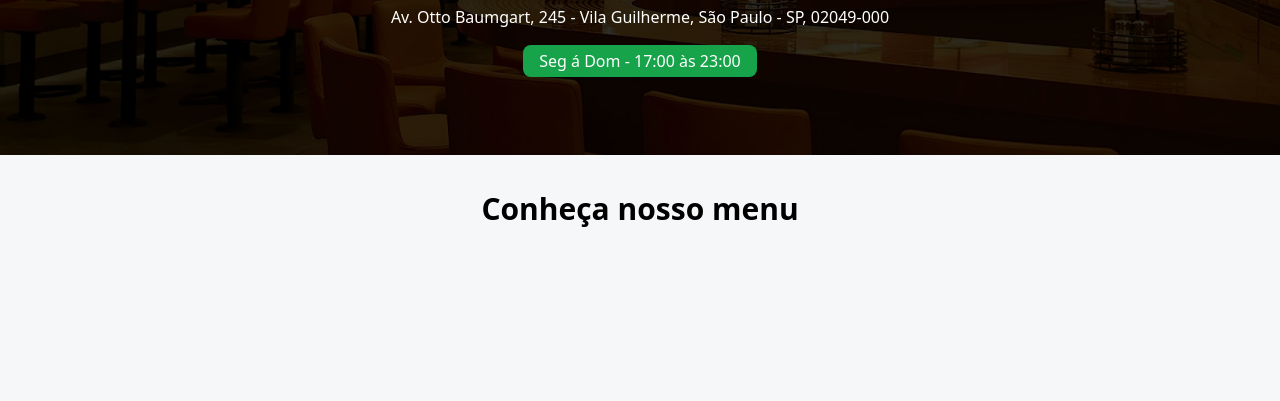
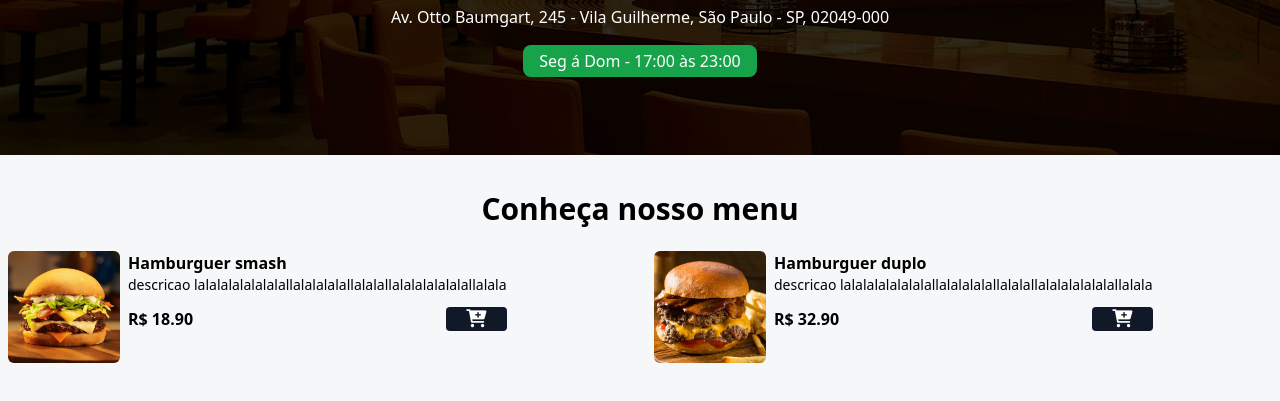
Before and after one commit to Matheus-Freitas0/hamburger-shop-page, a website: page index.html in a window 1280 px wide. Shown: the part 265-666 px from the top of the page. Drawn offline with Linux system fonts and the light colour scheme.

Commit message:
Added Font Awesome stylesheet, updated index.html with menu items, and modified styles in output.css

```diff
--- a/index.html
+++ b/index.html
@@ -10,6 +10,11 @@
             href="https://fonts.googleapis.com/css2?family=Poppins:ital,wght@0,100;0,200;0,300;0,400;0,500;0,600;0,700;0,800;0,900;1,100;1,200;1,300;1,400;1,500;1,600;1,700;1,800;1,900&display=swap"
             rel="stylesheet">
         <link rel="stylesheet" href="./styles/output.css">
+
+        <link rel="stylesheet"
+            href="https://cdnjs.cloudflare.com/ajax/libs/font-awesome/6.0.0-beta3/css/all.min.css"
+            integrity="sha512-Fo3rlrZj/k7ujTnHg4CGR2D7kSs0v4LLanw2qksYuRlEzO+tcaEPQogQ0KaoGN26/zrn20ImR1DfuLWnOo7aBA=="
+            crossorigin="anonymous" referrerpolicy="no-referrer" />
 
         <title>Hamburgueria luxo - A melhor Hamburgueria da região</title>
     </head>
@@ -26,8 +31,10 @@
                 <span class="text-white font-medium">Av. Otto Baumgart, 245 -
                     Vila Guilherme, São Paulo - SP, 02049-000</span>
 
-                <div class="bg-green-600 px-4 py-1 rounded-lg mt-4" id="data-span">
-                    <span class="text-white font-medium">Seg á Dom - 17:00 às 23:00</span>
+                <div class="bg-green-600 px-4 py-1 rounded-lg mt-4"
+                    id="data-span">
+                    <span class="text-white font-medium">Seg á Dom - 17:00 às
+                        23:00</span>
                 </div>
             </div>
         </header>
@@ -36,8 +43,56 @@
             Conheça nosso menu
         </h2>
 
-        <div>
+        <div id="menu">
+            <main class="grid grid-cols-1 md:grid-cols-2 gap-7 mx-auto max-w-7xl px-2 mb-16">
+                <div class="flex gap-2">
+                    <img src="./assets/hamb-1.png" alt="Hamburguer smash"
+                        class="w-28 h-28 rounded-md hover:-rotate-2 duration-300">
 
+                    <div>
+                        <p class="font-bold">Hamburguer smash</p>
+                        <p class="text-sm">descricao
+                            lalalalalalalalallalalalalallalalallalalalalalalallalala</p>
+
+                        <div
+                            class="flex items-center gap-2 justify-between mt-3">
+                            <p class="font-bold">R$ 18.90</p>
+                            <button
+                                class="bg-gray-900 px-5 rounded add-to-cart-btn"
+                                data-name="Hamburguer smash"
+                                data-price="18.90"
+                                >
+                                <i
+                                    class="fa fa-cart-plus text-white text-lg"></i>
+                            </button>
+                        </div>
+                    </div>
+                </div>
+
+                <div class="flex gap-2">
+                    <img src="./assets/hamb-2.png" alt="Hamburguer duplo"
+                        class="w-28 h-28 rounded-md hover:-rotate-2 duration-300">
+
+                    <div>
+                        <p class="font-bold">Hamburguer duplo</p>
+                        <p class="text-sm">descricao
+                            lalalalalalalalallalalalalallalalallalalalalalalallalala</p>
+
+                        <div
+                            class="flex items-center gap-2 justify-between mt-3">
+                            <p class="font-bold">R$ 32.90</p>
+                            <button
+                                class="bg-gray-900 px-5 rounded add-to-cart-btn"
+                                data-name="Hamburguer smash"
+                                data-price="32.90"
+                                >
+                                <i
+                                    class="fa fa-cart-plus text-white text-lg"></i>
+                            </button>
+                        </div>
+                    </div>
+                </div>
+            </main>
         </div>
     </body>
 </html>
```
Also changed, not shown: styles/output.css.
